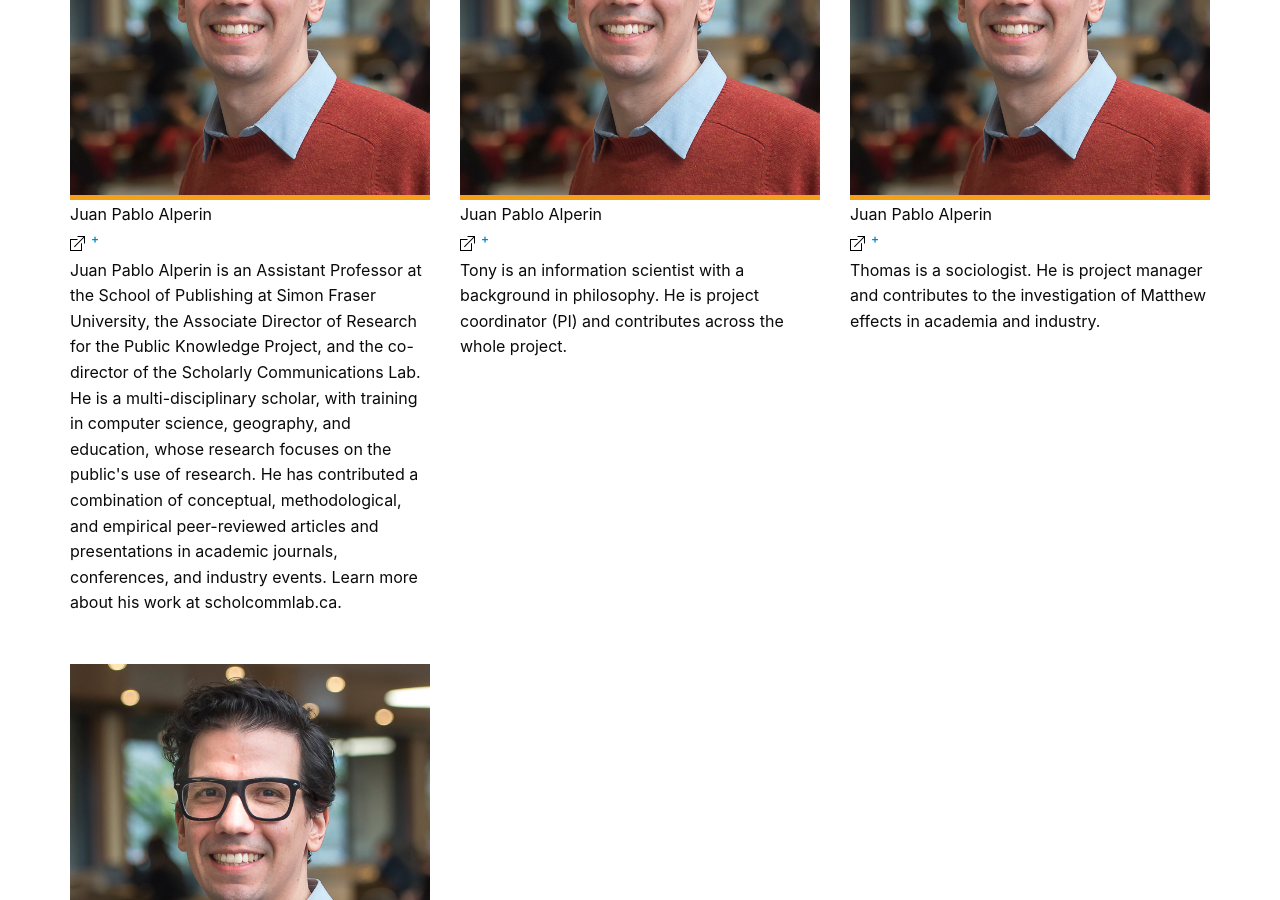
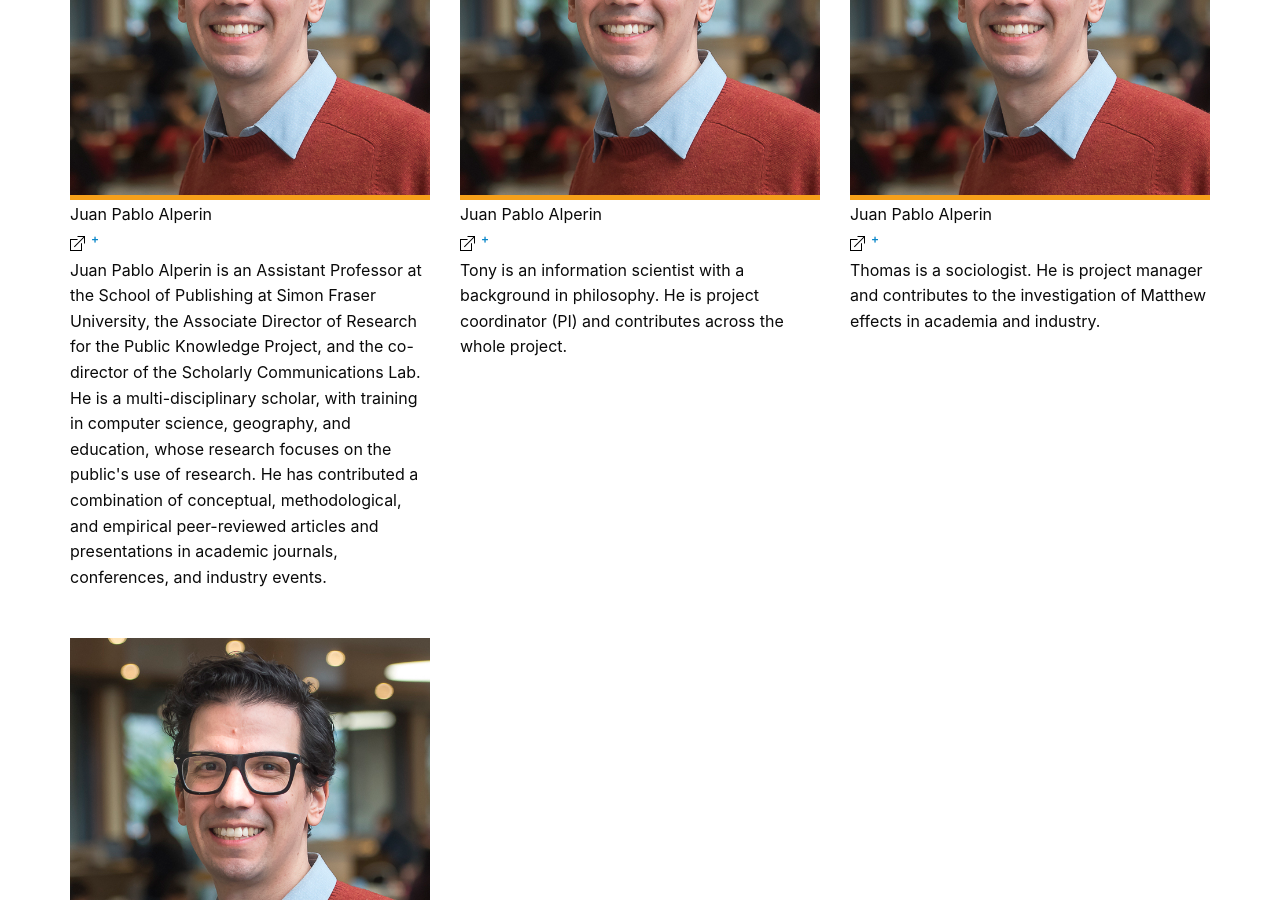
Before and after one commit to subugoe/on-merrit-website, a Jekyll site: the page built from pages/about/advisory-board.md, in a window 1280 px wide and 900 px high, scrolled down 591 px. Built offline with Jekyll 4.4.1, drawn with Linux system fonts in a browser that asks for light colours; nearby versions of some CDN libraries; comment, search, counter and statistics services are not loaded.

Commit message:
Update adv-board.yml

```diff
--- a/_data/adv-board.yml
+++ b/_data/adv-board.yml
@@ -1,9 +1,9 @@
 - name: Juan Pablo Alperin
   urls:
     en:
-      - https://twitter.com/tonyR_H
+      - https://www.scholcommlab.ca/
   mail: tross@know-center.at
-  text: Juan Pablo Alperin is an Assistant Professor at the School of Publishing at Simon Fraser University, the Associate Director of Research for the Public Knowledge Project, and the co-director of the Scholarly Communications Lab. He is a multi-disciplinary scholar, with training in computer science, geography, and education, whose research focuses on the public's use of research. He has contributed a combination of conceptual, methodological, and empirical peer-reviewed articles and presentations in academic journals, conferences, and industry events. Learn more about his work at scholcommlab.ca.
+  text: Juan Pablo Alperin is an Assistant Professor at the School of Publishing at Simon Fraser University, the Associate Director of Research for the Public Knowledge Project, and the co-director of the Scholarly Communications Lab. He is a multi-disciplinary scholar, with training in computer science, geography, and education, whose research focuses on the public's use of research. He has contributed a combination of conceptual, methodological, and empirical peer-reviewed articles and presentations in academic journals, conferences, and industry events.
 
 - name: Juan Pablo Alperin
   urls:
```
